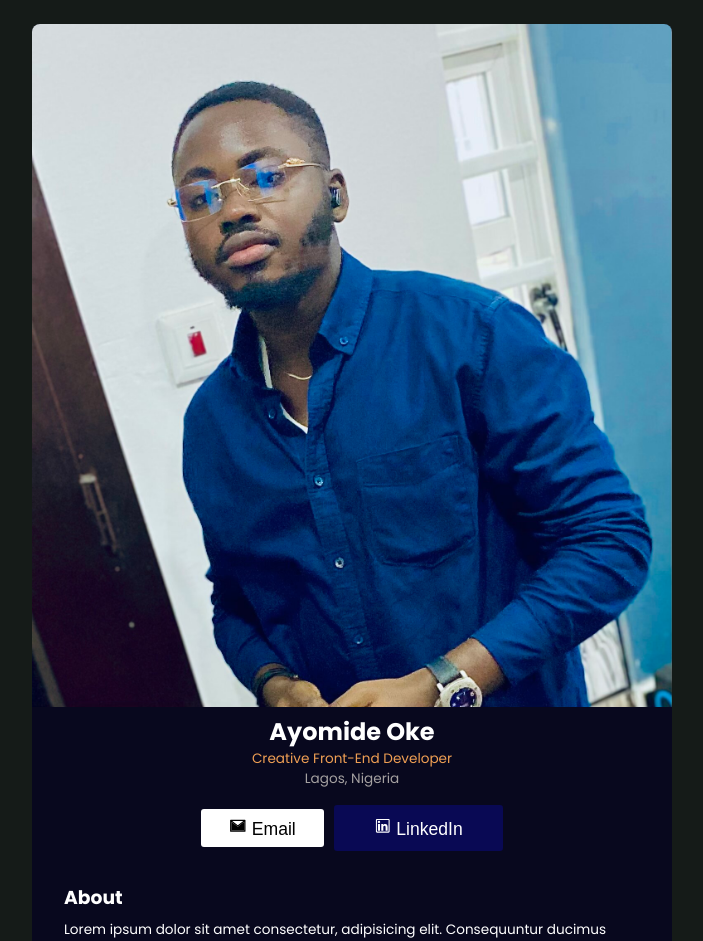
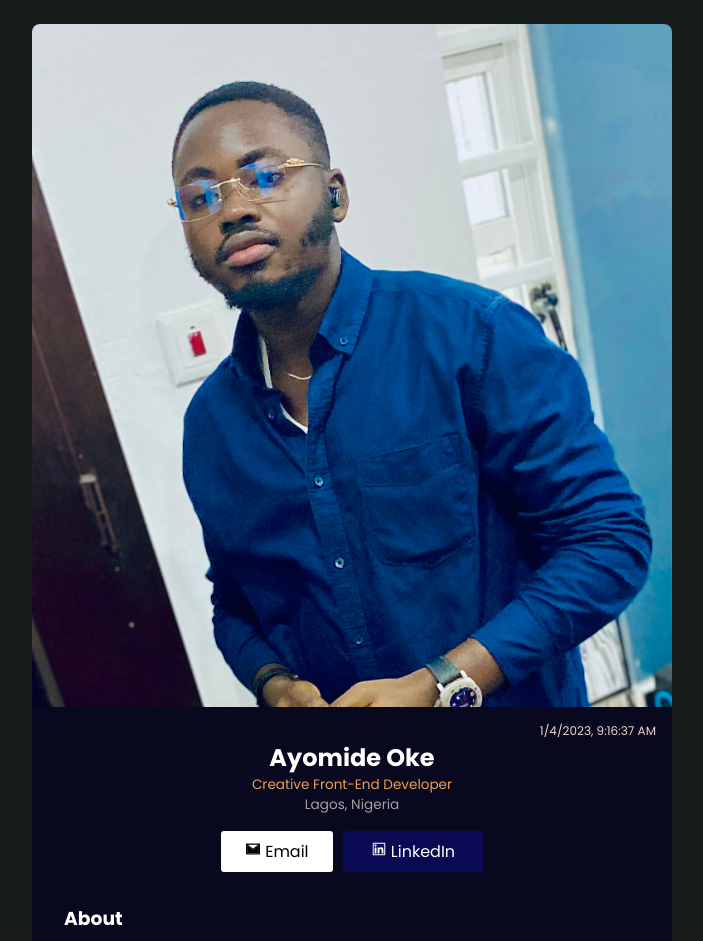
Before and after one commit to mideD3V/digital-biz-card, a React (Create React App) app: page / in a window 1280 px wide. Shown: the top 941 px of the page, without its empty margins (288-991 px from the left). Built offline with nearby package versions, Linux system fonts and the light colour scheme.

Commit message:
Edited the header information

```diff
--- a/src/Components/header/Header.jsx
+++ b/src/Components/header/Header.jsx
@@ -1,39 +1,52 @@
-import React from 'react'
-import './header.css'
-import Mide from '../../asset/mide-dev.jpg'
-import {AiTwotoneMail} from 'react-icons/ai'
+import React from "react";
+import "./header.css";
+import Mide from "../../asset/mide-dev.jpg";
+import { AiTwotoneMail } from "react-icons/ai";
 import { AiOutlineLinkedin } from "react-icons/ai";
+import Date from '../../Components/date/Date'
 
 const Header = () => {
   return (
     <div className="header">
       <img src={Mide} alt="" />
+      <p>
+< Date/>
+      </p>
       <h2>Ayomide Oke</h2>
-      <p id='description'>Creative Front-End Developer</p>
-          <p className="location">Lagos, Nigeria</p>
+      <p id="description">Creative Front-End Developer</p>
+      <p className="location">Lagos, Nigeria</p>
 
       <div className="socials_btn">
-        <button id='email_btn'>
+        {" "}
+        <a
+          href="mailto:ayomideoke9@gmail.com"
+          target="_blank"
+          rel="noopener noreferrer"
+          id="email_btn"
+        >
           {" "}
           <span className="icon">
             {" "}
             <AiTwotoneMail />{" "}
           </span>{" "}
           Email
-        </button>
-
-        <button id='linkedin_btn'>
+        </a>{" "}
+        <a
+          href="https://www.linkedin.com/in/mid3/"
+          target="_blank"
+          rel="noopener noreferrer"
+          id="linkedin_btn"
+        >
           {" "}
           <span className="icon">
             {" "}
             <AiOutlineLinkedin />{" "}
           </span>
           LinkedIn
-        </button>
-
+        </a>
       </div>
     </div>
   );
-}
+};
 
-export default Header
+export default Header;
--- a/src/Components/header/header.css
+++ b/src/Components/header/header.css
@@ -30,35 +30,43 @@ img{
 .socials_btn{
     text-align: center;
     margin: 1rem auto;
+    width: 100%;
+    display: flex;
+    justify-content: center;
 }
 
-#email_btn{
+#email_btn {
     color: black;
     background-color: white;
+    padding: .5rem 1.5rem;
+    border-radius: 3px;
+    border: none;
+    margin: 0 5px;
+    font-size: 1rem;
+    cursor: pointer;
+    text-decoration: none;
+}
+#email_btn:hover{
+
+}
+#linkedin_btn {
+    background-color: rgba(11, 11, 135, 0.514);
+    color: white;
     padding: .5rem 1.75rem;
     border-radius: 3px;
     border: none;
     margin: 0 5px;
-    font-size: 1.1rem;
+    font-size: 1rem;
     cursor: pointer;
-}
-#email_btn:hover{
-    color: white;
-    background-color:  black;
-    padding: .75rem 2.5rem;
-}
-#linkedin_btn{
-    background-color: rgba(11, 11, 135, 0.514);
-    color: white;
-    padding: .75rem 2.5rem;
-    border-radius: 3px;
-    border: none;
-    margin: 0 5px;
-    font-size: 1.1rem;
-    cursor: pointer;
+    text-decoration: none;
 }
 #linkedin_btn:hover{
-    color: blue;
-    background-color: white;
-    padding: .75rem 2.5rem;
+    color: #fff;
+    background-color: rgba(0, 0, 0, 0.1);
+    border: 1px solid white;
 }
+
+button a{
+    text-decoration: none;
+
+}
```
